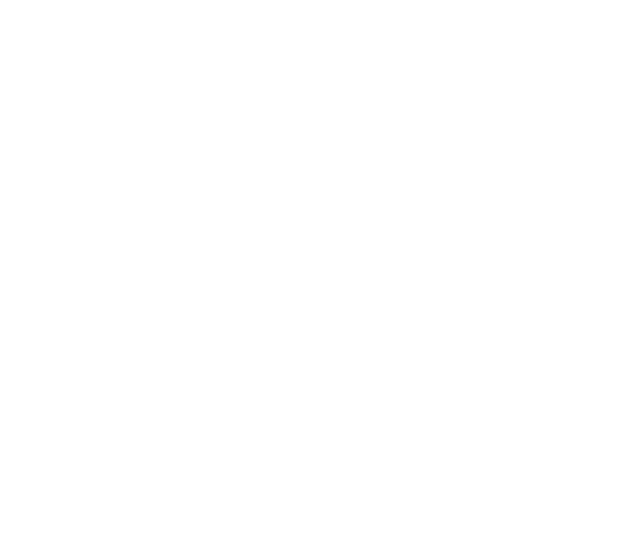
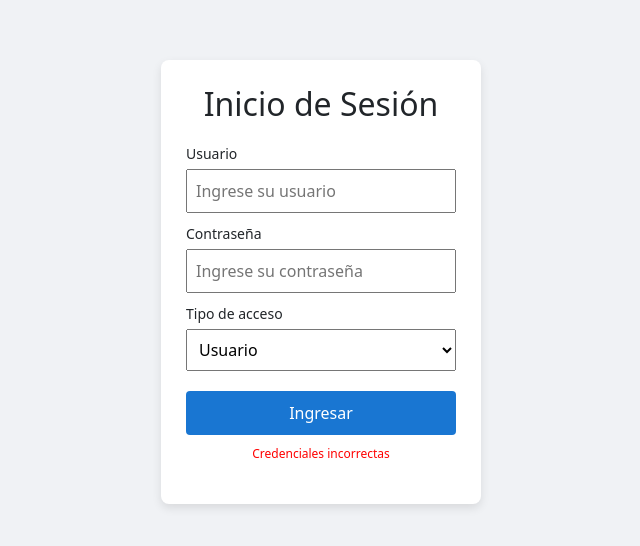
Before and after one commit to ItsDonH/TecnologiasEmergentes, an Angular app: page /login in a window 1280 px wide. Shown: the part 118-664 px from the top of the page, without its empty margins (319-959 px from the left). Built offline with nearby package versions, Linux system fonts and the light colour scheme.

Commit message:
Login (visual)

```diff
--- a/src/app/app.routes.ts
+++ b/src/app/app.routes.ts
@@ -1,5 +1,5 @@
 import { Routes } from '@angular/router';
-import { LoginComponent } from './Login/login.component';
+import { LoginComponent } from './pages/Login/login.component';
 import { UserDashboard } from './pages/user-dashboard/user-dashboard';
 import { AdminComponent } from './pages/admin/admin.component';
 
--- /dev/null
+++ b/src/app/pages/Login/login.components.css
@@ -0,0 +1,50 @@
+.login-container {
+  height: 100vh;
+  display: flex;
+  justify-content: center;
+  align-items: center;
+  background: #f0f2f5;
+}
+
+.login-card {
+  width: 320px;
+  background: white;
+  padding: 25px;
+  border-radius: 8px;
+  box-shadow: 0 4px 10px rgba(0,0,0,0.1);
+}
+
+.login-card h2 {
+  text-align: center;
+  margin-bottom: 20px;
+}
+
+.login-card label {
+  font-size: 14px;
+  display: block;
+  margin-top: 10px;
+}
+
+.login-card input,
+.login-card select {
+  width: 100%;
+  padding: 8px;
+  margin-top: 5px;
+}
+
+.login-card button {
+  width: 100%;
+  margin-top: 20px;
+  padding: 10px;
+  background: #1976d2;
+  color: white;
+  border: none;
+  border-radius: 4px;
+}
+
+.error {
+  margin-top: 10px;
+  color: red;
+  font-size: 12px;
+  text-align: center;
+}
--- /dev/null
+++ b/src/app/pages/Login/login.components.html
@@ -0,0 +1,21 @@
+<div class="login-container">
+  <div class="login-card">
+    <h2>Inicio de Sesión</h2>
+
+    <label>Usuario</label>
+    <input type="text" placeholder="Ingrese su usuario">
+
+    <label>Contraseña</label>
+    <input type="password" placeholder="Ingrese su contraseña">
+
+    <label>Tipo de acceso</label>
+    <select>
+      <option>Usuario</option>
+      <option>Administrador</option>
+    </select>
+
+    <button>Ingresar</button>
+
+    <p class="error">Credenciales incorrectas</p>
+  </div>
+</div>
```
Also changed, not shown: src/app/Login/login.components.css (deleted), src/app/Login/login.components.html (deleted), src/app/pages/Login/login.component.ts (renamed from src/app/Login/login.component.ts).
